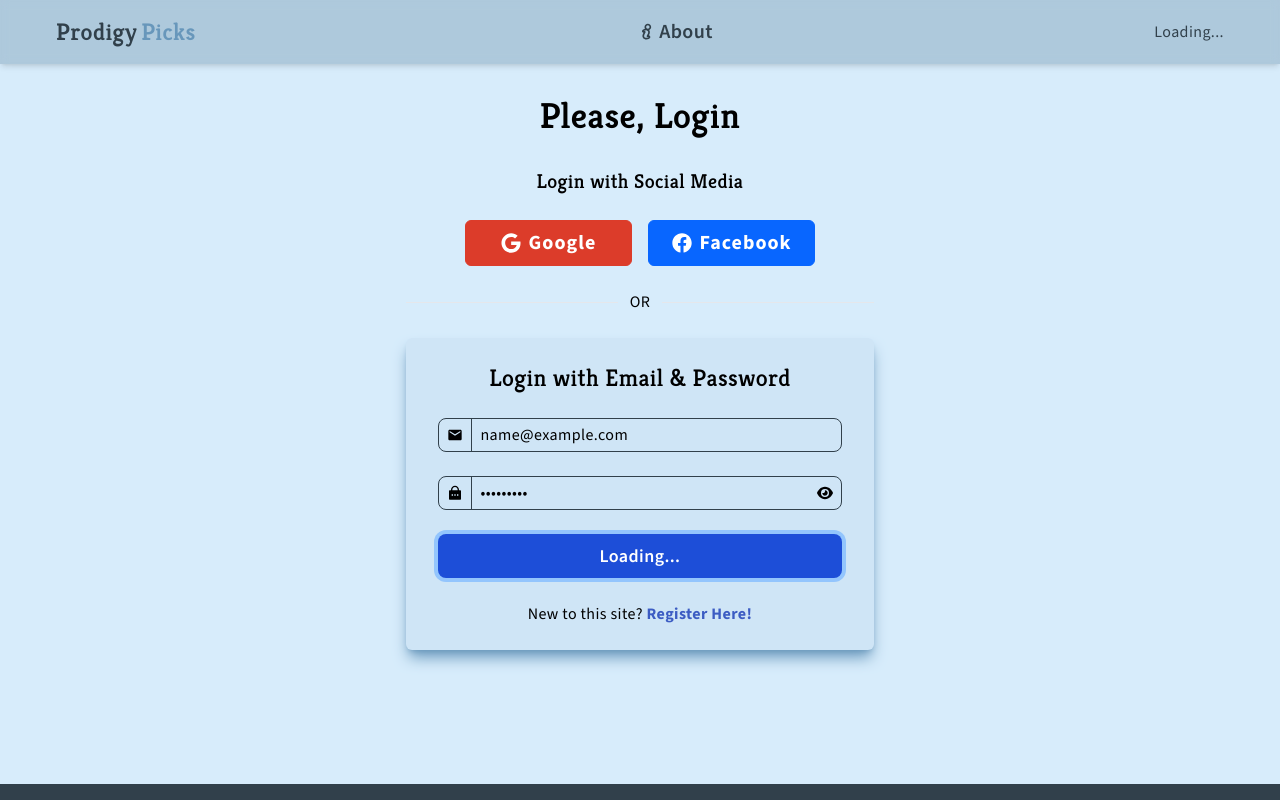
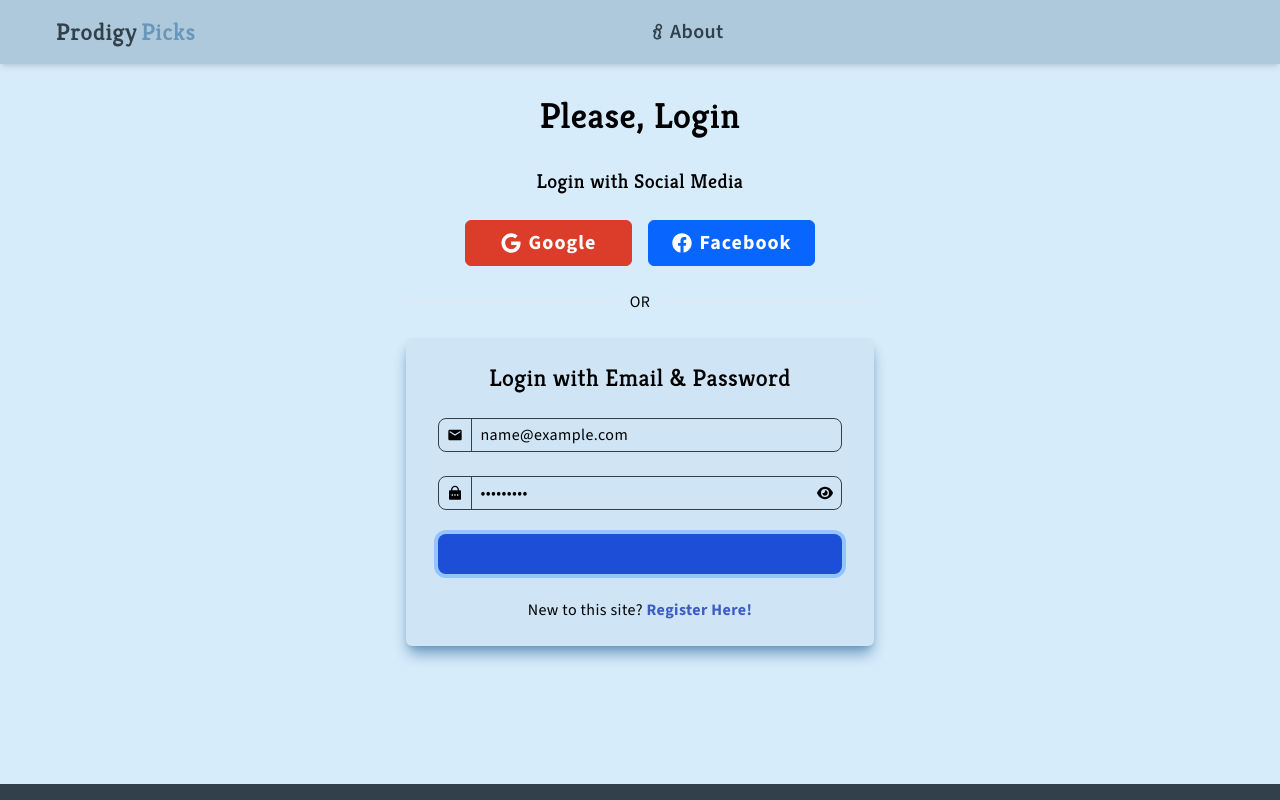
Before and after one commit to nazmul-nhb/prodigy-picks-client, a React (Vite) app: page / in a window 1280 px wide. Both pictures are taken after typing "name@example.com", "Sample123" into the empty fields and a click on the button "Login!". Shown: the top 800 px of the page. Built offline with nearby package versions, Linux system fonts and the light colour scheme; no server answers.

Commit message:
added loading spinners; fixed some ui bugs

```diff
--- /dev/null
+++ b/src/components/Loaders.tsx
@@ -0,0 +1,32 @@
+import ripple from "../assets/ripple.svg";
+import search from "../assets/search.svg";
+
+const ProfileLoader = (
+	<div className="flex flex-col items-center justify-center">
+		<img
+			className="w-9 md:w-12 h-9 md:h-12"
+			src={ripple}
+			alt="Loading..."
+		/>
+	</div>
+);
+
+const ButtonLoader = (
+	<div className="flex flex-col items-center justify-center">
+		<img className="w-6 aspect-square" src={ripple} alt="Loading..." />
+	</div>
+);
+
+const MainLoader = (
+	<div className="flex flex-col items-center justify-center">
+		<img src={ripple} alt="Loading..." />
+	</div>
+);
+
+const SearchLoader = (
+	<div className="flex flex-col items-center justify-center">
+		<img src={search} alt="Searching..." />
+	</div>
+);
+
+export { ProfileLoader, ButtonLoader, MainLoader, SearchLoader };
--- a/src/components/Navbar.tsx
+++ b/src/components/Navbar.tsx
@@ -10,6 +10,7 @@ import { FaUserLock } from "react-icons/fa6";
 import { GiExitDoor } from "react-icons/gi";
 import { TiInfoLargeOutline, TiShoppingCart } from "react-icons/ti";
 import useGetCart from "../hooks/useGetCart";
+import { ProfileLoader } from "./Loaders";
 // import useUserRole from "../hooks/useUserRole";
 // import logo from "../assets/logo.png";
 
@@ -148,7 +149,7 @@ const Navbar = () => {
 
 			<div className="flex gap-8 items-center">
 				{!user && userLoading ? (
-					"Loading..."
+					ProfileLoader
 				) : user ? (
 					<div className="flex items-center gap-2 md:gap-3">
 						<Tooltip anchorSelect=".nameIcon" place="right">
--- a/src/components/ProductCard.tsx
+++ b/src/components/ProductCard.tsx
@@ -13,6 +13,7 @@ import { HiOutlineTrash } from "react-icons/hi2";
 import useAxiosSecure from "../hooks/useAxiosSecure";
 import Swal from "sweetalert2";
 import toast from "react-hot-toast";
+import { RiStarSFill } from "react-icons/ri";
 
 interface Product {
 	_id: string;
@@ -123,7 +124,7 @@ const ProductCard: React.FC<ProductProps> = ({ product, fromCart }) => {
 						<div className="flex justify-between w-full text-xl font-bold z-20 absolute bottom-0 px-3 bg-[#294f736c] text-white rounded-b-lg">
 							<div className="absolute inset-0 backdrop-filter backdrop-blur-sm -z-10 rounded-b-lg"></div>
 							<p>${price}</p>
-							<p>⭐ {ratings}</p>
+							<p className="flex items-center"><RiStarSFill /> {ratings}</p>
 						</div>
 					</div>
 				</div>
--- a/src/components/ProductDetails.tsx
+++ b/src/components/ProductDetails.tsx
@@ -6,6 +6,7 @@ import { MdStar } from "react-icons/md";
 import { FaCalendarAlt } from "react-icons/fa";
 import { SlBadge } from "react-icons/sl";
 import { BiCategoryAlt } from "react-icons/bi";
+import { MainLoader } from "./Loaders";
 
 const ProductDetails = ({ id }: { id: string }) => {
 	const axiosSecure = useAxiosSecure();
@@ -30,7 +31,7 @@ const ProductDetails = ({ id }: { id: string }) => {
 		createdAt,
 	} = product;
 
-	if (isLoading) return <div>Loading...</div>;
+	if (isLoading) return MainLoader;
 
 	return (
 		<div className="col-span-5 flex flex-col gap-4 border px-3 py-4">
--- a/src/components/Products.tsx
+++ b/src/components/Products.tsx
@@ -4,6 +4,7 @@ import ProductCard from "./ProductCard";
 import toast from "react-hot-toast";
 import { FaFilter, FaSearch, FaSortAmountDown } from "react-icons/fa";
 import { MdClear } from "react-icons/md";
+import { MainLoader, SearchLoader } from "./Loaders";
 
 const Products: React.FC = () => {
 	const [searchText, setSearchText] = useState<string>("");
@@ -226,24 +227,41 @@ const Products: React.FC = () => {
 
 			{/* Show Product Cards */}
 			<div className="">
-				{isProductsLoading ? (
-					"Loading..."
+				{!searchText && isProductsLoading ? (
+					MainLoader
+				) : searchText && isProductsLoading ? (
+					SearchLoader
 				) : productCount === 0 ? (
-					"No products found."
+					<div className="flex items-center justify-center mb-6 text-2xl md:text-3xl font-bold font-kreonSerif text-prodigy-secondary">
+						No Products Found!
+					</div>
 				) : (
 					<>
+						{/* Showing Text for Sort Options */}
+						{sortBy && productCount > 0 && (
+							<div className="flex items-center justify-center mb-6 text-2xl md:text-3xl font-bold font-kreonSerif text-prodigy-secondary">
+								{`Showing ${
+									document.querySelector(
+										"#sort option:checked"
+									)?.textContent
+								}`}
+							</div>
+						)}
+						{/* Showing Text for Search & Filters */}
 						{(searchText.trim() ||
 							minPrice ||
 							maxPrice ||
 							selectedBrand ||
 							selectedCategory) &&
 							productCount > 0 && (
-								<div className="flex items-center justify-center">
+								<div className="flex items-center justify-center mb-6 text-2xl md:text-3xl font-bold font-kreonSerif text-prodigy-secondary">
 									{`${productCount} ${
 										productCount > 1 ? "Matches" : "Match"
 									} Found!`}
 								</div>
 							)}
+
+						{/* Main Grid for Showing Cards */}
 						<div className="grid sm:grid-cols-2 lg:grid-cols-3 xl:grid-cols-4 gap-6">
 							{products?.map((product) => (
 								<ProductCard
--- a/src/pages/Cart.tsx
+++ b/src/pages/Cart.tsx
@@ -2,10 +2,12 @@ import { Helmet } from "react-helmet-async";
 import ProductCard from "../components/ProductCard";
 import useGetCart from "../hooks/useGetCart";
 import useAuth from "../hooks/useAuth";
+import { MainLoader } from "../components/Loaders";
 
 const Cart = () => {
 	const { user } = useAuth();
-	const { cartItems, totalPrice, totalProducts } = useGetCart();
+	const { cartItems, totalPrice, totalProducts, isCartLoading } =
+		useGetCart();
 
 	const cartProducts = cartItems.map((cartItem) => {
 		const { _id, products, quantity } = cartItem;
@@ -23,6 +25,9 @@ const Cart = () => {
 			<h3 className="text-2xl md:text-3xl font-bold mb-4 hover:text-blue-600 transition-colors duration-300 text-center">
 				Total Price: ${totalPrice}
 			</h3>
+			{isCartLoading ? (
+				MainLoader
+			) : (
 				<div className="grid lg:grid-cols-3 xl:grid-cols-4 gap-6">
 					{cartProducts?.map((product) => (
 						<ProductCard
@@ -32,6 +37,7 @@ const Cart = () => {
 						/>
 					))}
 				</div>
+			)}
 		</section>
 	);
 };
--- a/src/pages/Login.tsx
+++ b/src/pages/Login.tsx
@@ -11,6 +11,7 @@ import Swal from "sweetalert2";
 import { MdEmail } from "react-icons/md";
 import { RiLockPasswordFill } from "react-icons/ri";
 import { FaEye, FaEyeSlash } from "react-icons/fa6";
+import { ButtonLoader } from "../components/Loaders";
 
 interface ErrorObject extends Error {
 	message: string;
@@ -176,7 +177,7 @@ const Login = () => {
 						type="submit"
 						className="text-white bg-blue-700 hover:bg-blue-800 focus:ring-4 focus:outline-none focus:ring-blue-300 font-semibold rounded-lg text-lg px-5 py-2 text-center dark:bg-blue-600 dark:hover:bg-blue-700 dark:focus:ring-blue-700 transition-all duration-500"
 					>
-						{userLoading ? "Loading..." : "Login!"}
+						{userLoading ? ButtonLoader : "Login!"}
 					</button>
 					<p className="text-center text-sm md:text-base font-medium">
 						New to this site?{" "}
--- a/src/pages/Register.tsx
+++ b/src/pages/Register.tsx
@@ -11,6 +11,7 @@ import { MdEmail, MdImage } from "react-icons/md";
 import { RiLockPasswordFill } from "react-icons/ri";
 import { User } from "firebase/auth";
 import useSaveUser from "../hooks/useSaveUser";
+import { ButtonLoader } from "../components/Loaders";
 
 interface RegInfo {
 	name: string;
@@ -289,7 +290,7 @@ const Register = () => {
 						type="submit"
 						className="text-white bg-blue-700 hover:bg-blue-800 focus:ring-4 focus:outline-none focus:ring-blue-300 font-semibold rounded-lg text-lg px-5 py-2 text-center dark:bg-blue-600 dark:hover:bg-blue-700 dark:focus:ring-blue-700 transition-all duration-500"
 					>
-						{userLoading ? "Loading..." : "Register New Account"}
+						{userLoading ? ButtonLoader : "Register New Account"}
 					</button>
 					<p className="text-center text-sm md:text-base font-medium">
 						Already have an Account?{" "}
--- a/src/routes/PrivateRoute.tsx
+++ b/src/routes/PrivateRoute.tsx
@@ -1,13 +1,14 @@
 import { ReactNode } from "react";
 import useAuth from "../hooks/useAuth";
 import { Location, Navigate, useLocation } from "react-router-dom";
+import { MainLoader } from "../components/Loaders";
 
 const PrivateRoute = ({ children }: { children: ReactNode }) => {
 	const location: Location = useLocation();
 	const { user, userLoading } = useAuth();
 
 	if (userLoading) {
-		return <div>Loading...</div>;
+		return MainLoader;
 	}
 
 	if (user) {
```
Also changed, not shown: src/assets/ripple.svg (added), src/assets/search.svg (added). Lines whose indentation alone changed are shown as unchanged.
